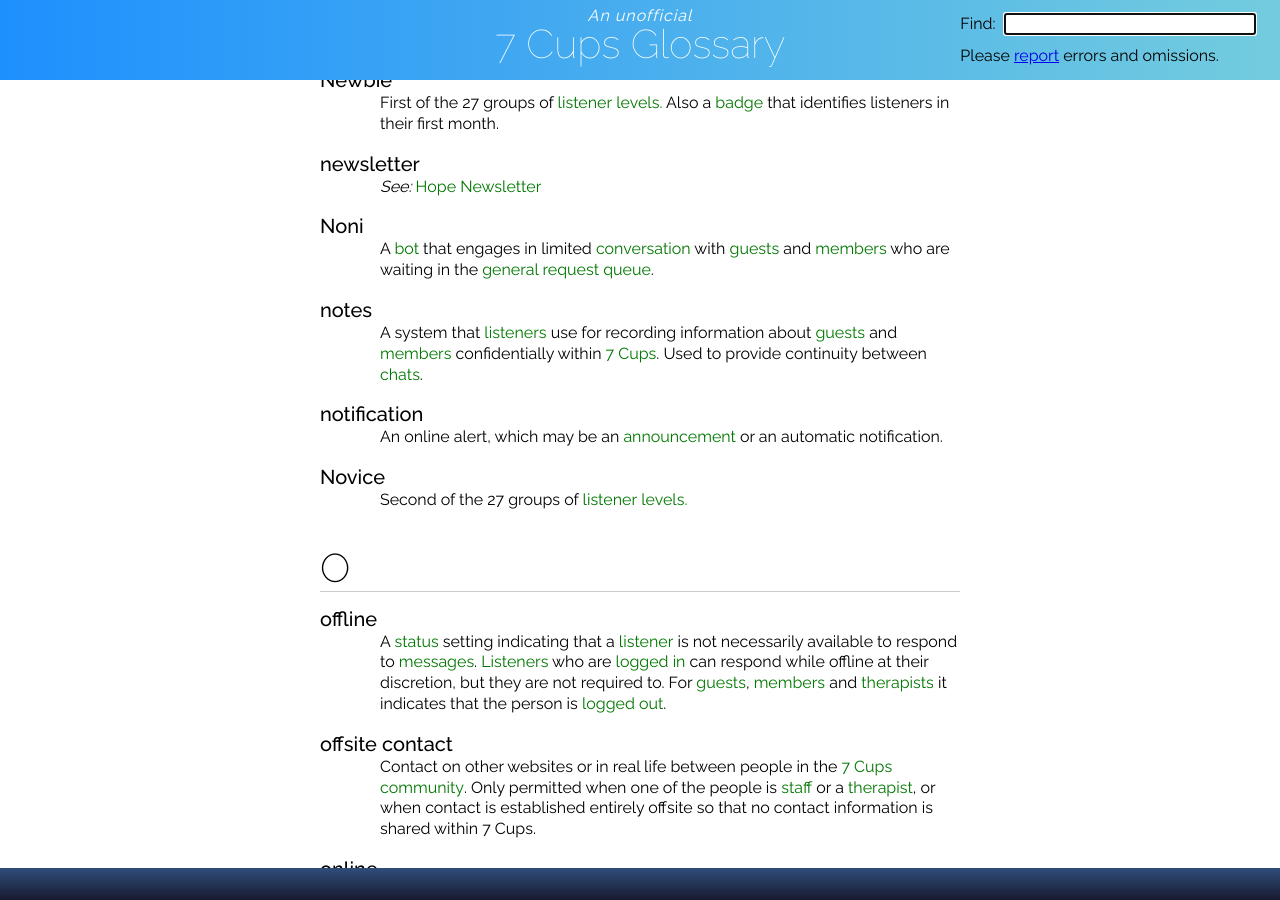
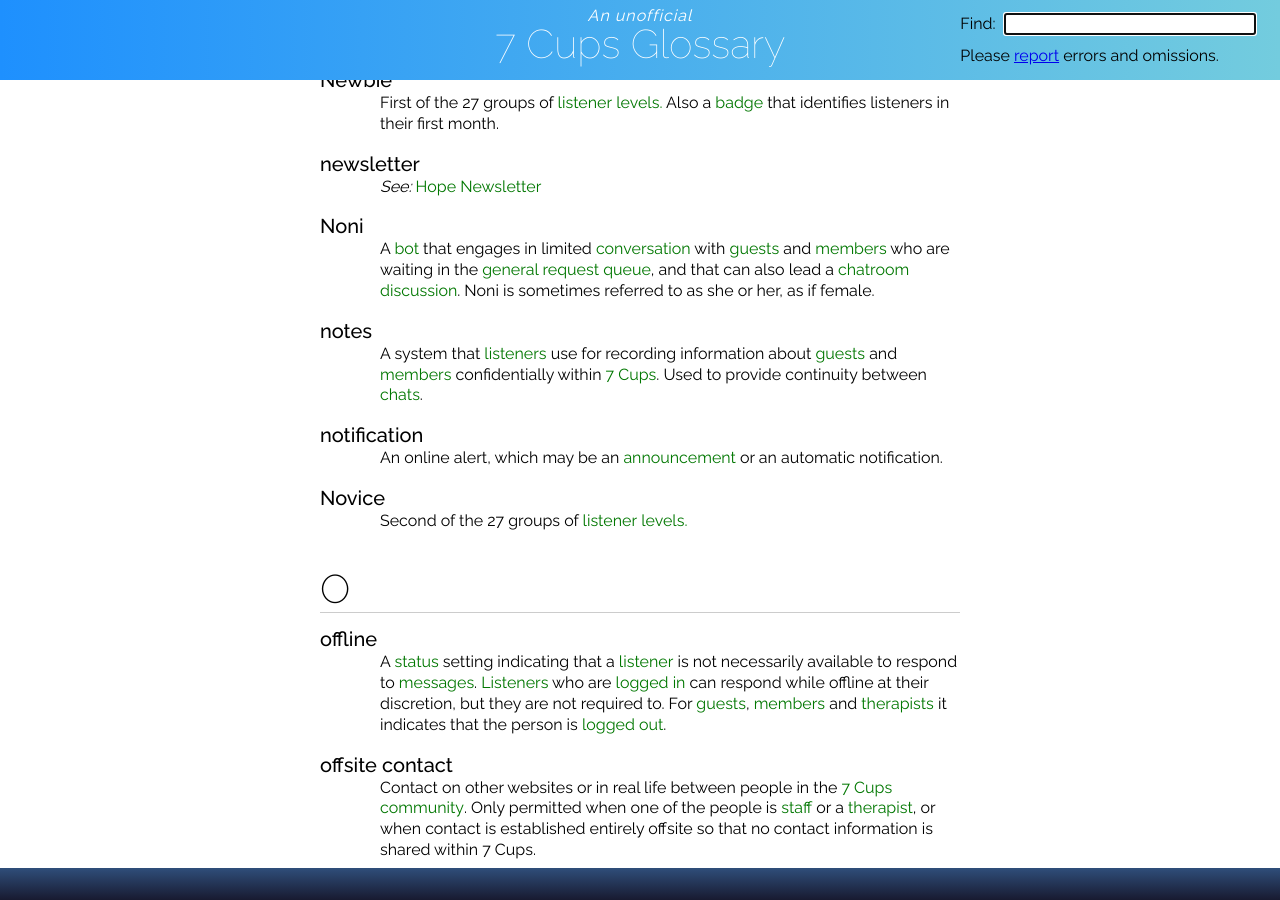
Before and after one commit to RarelyCharlie/rarelycharlie.github.io, a Jekyll site: the page built from glossary.md, in a window 1280 px wide and 900 px high, scrolled down 12738 px. Built offline with Jekyll 4.4.1, drawn with Linux system fonts in a browser that asks for light colours.

Commit message:
update Noni

```diff
--- a/glossary.md
+++ b/glossary.md
@@ -476,7 +476,7 @@ First of the 27 groups of ~~listener~~ ~~levels./level~~ Also a ~~badge~~ that i
 _See:_ ~~Hope Newsletter~~
 
 # Noni
-A ~~bot~~ that engages in limited ~~conversation~~ with ~~guests/guest~~ and ~~members/member~~ who are waiting in the ~~general request queue~~.
+A ~~bot~~ that engages in limited ~~conversation~~ with ~~guests/guest~~ and ~~members/member~~ who are waiting in the ~~general request queue~~, and that can also lead a ~~chatroom~~ ~~discussion~~. Noni is sometimes referred to as she or her, as if female.
 
 # notes
 A system that ~~listeners/listener~~ use for recording information about ~~guests/guest~~ and ~~members/member~~ confidentially within ~~7 Cups~~. Used to provide continuity between ~~chats/chat~~.
```
